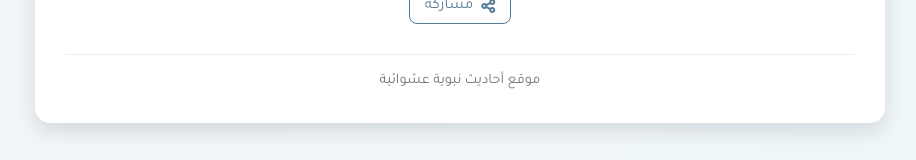
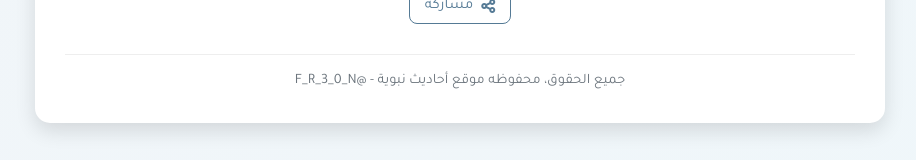
Before and after one commit to sfbgdvgvfhx/hadiths, a plain HTML site: page index.html in a window 1280 px wide. Shown: the part 593-753 px from the top of the page, without its empty margins (180-1096 px from the left). Drawn offline with Linux system fonts and the light colour scheme; no server answers.

Commit message:
Update index.html

```diff
--- a/index.html
+++ b/index.html
@@ -41,7 +41,7 @@
         </div>
 
         <div class="info-section">
-            <p>موقع أحاديث نبوية عشوائية</p>
+            <p>جميع الحقوق، محفوظه موقع أحاديث نبوية - @F_R_3_0_N</p>
         </div>
     </div>
 
```
